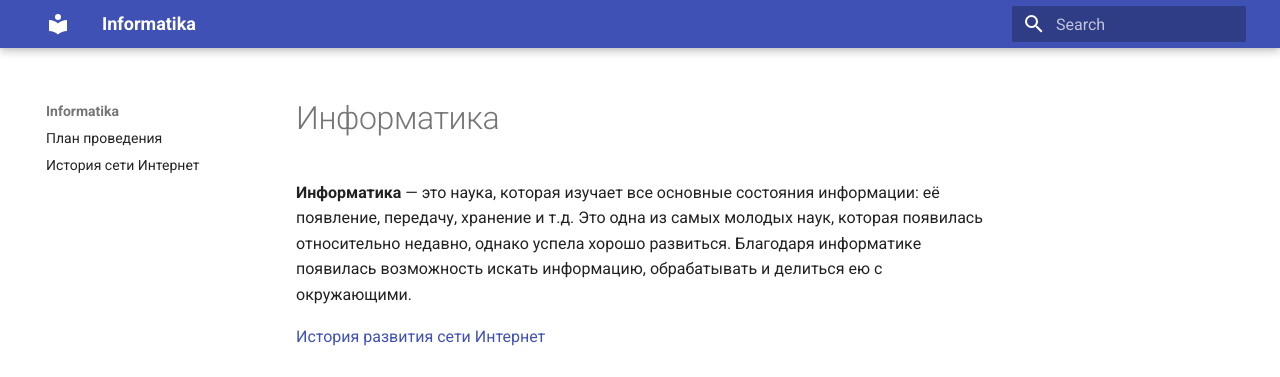
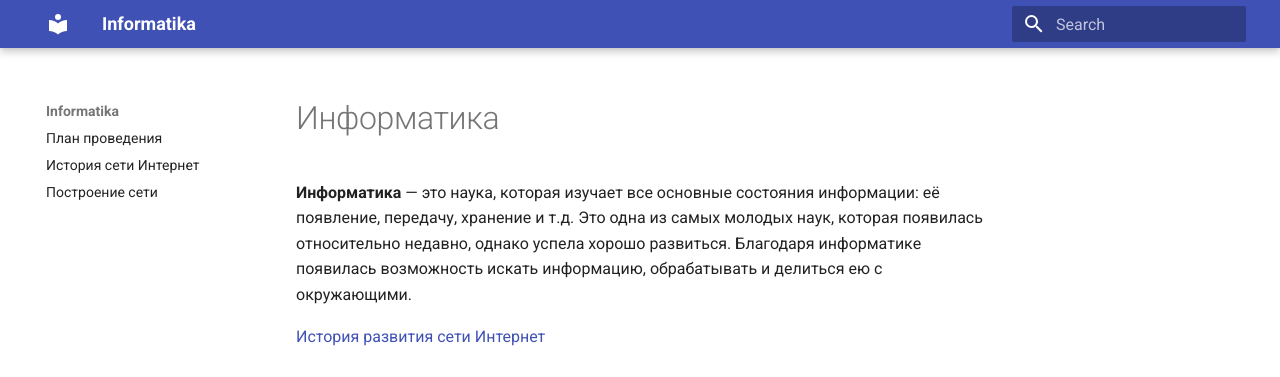
Before and after one commit to chabErch/Informatika, an MkDocs documentation site: the page built from docs/index.md, in a window 1280 px wide. Shown: the top 377 px of the page. Built offline with MkDocs 1.6.1 and Material for MkDocs 9.7.7, drawn with Linux system fonts in a browser that asks for light colours.

Commit message:
add link to Построение сети

```diff
--- a/mkdocs.yml
+++ b/mkdocs.yml
@@ -4,6 +4,7 @@ theme:
 nav:
     - План проведения: 'План.md'
     - История сети Интернет: 'История Интернета.md'
+    - Построение сети: 'Построение сети.md'
 extra:
   social:
     - icon: fontawesome/brands/github
```
